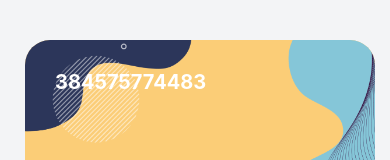
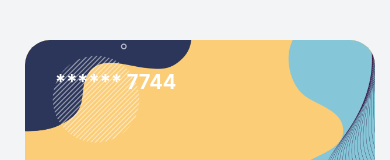
Before and after one commit to tothepointcode/stunning-waffle, a React Native app: screen / in a window 390 px wide. Shown: the part 407-567 px from the top of the page. Built offline with nearby package versions, Linux system fonts and the light colour scheme.

Commit message:
feat: :construction: Card item updated to hide first numbers of displayed card

```diff
--- a/components/Cards/CardItem.tsx
+++ b/components/Cards/CardItem.tsx
@@ -59,7 +59,7 @@ const CardItem = (props: CardItemProps) => {
       >
         <TouchableView>
           <CardRow>
-            <RegularText>{props.accountNo}</RegularText>
+            <RegularText>****** {props.accountNo.slice(6, 10)}</RegularText>
           </CardRow>
           <CardRow>
             <View>
--- a/components/Cards/CardSection.tsx
+++ b/components/Cards/CardSection.tsx
@@ -16,9 +16,9 @@ const CardSection = (props: { data?: object[] }) => {
   return (
     <CardsList
       data={[
-        { account: "384575774483", balance: 20000.5, logo: logo1 },
-        { account: "384573774483", balance: 20000.5, logo: logo1 },
-        { account: "384525774483", balance: 20000.5, logo: logo1 },
+        { account: "3845757744", balance: 20000.5, logo: logo1 },
+        { account: "3845737744", balance: 20000.5, logo: logo1 },
+        { account: "3845257744", balance: 20000.5, logo: logo1 },
       ]}
       contentContainerStyle={{
         paddingRight: 25,
```
